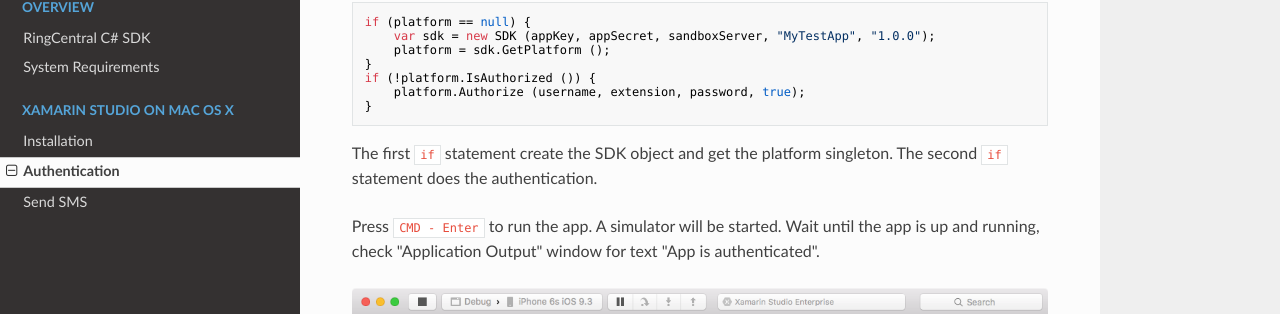
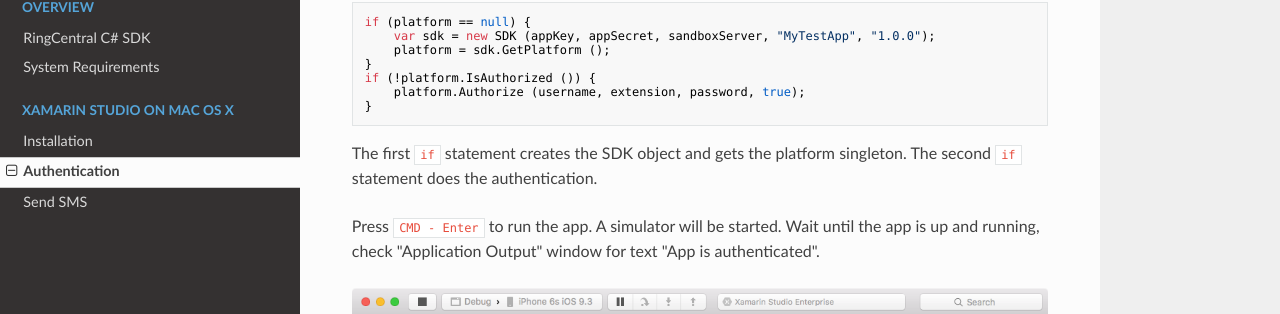
Before and after one commit to tylerlong/ringcentral-csharp-docs, an MkDocs documentation site: the page built from docs/mac/authentication.md, in a window 1280 px wide and 900 px high, scrolled down 2326 px. Shown: the part 114-428 px from the top of the window. Built offline with MkDocs 1.6.1, drawn with Linux system fonts in a browser that asks for light colours; nearby versions of some CDN libraries; old or Windows-style settings are respelled for this version of MkDocs.

Commit message:
Fix typos

````diff
--- a/docs/mac/authentication.md
+++ b/docs/mac/authentication.md
@@ -91,7 +91,7 @@ if (!platform.IsAuthorized ()) {
 }
 ```
 
-The first `if` statement create the SDK object and get the platform singleton.
+The first `if` statement creates the SDK object and gets the platform singleton.
 The second `if` statement does the authentication.
 
 Press `CMD - Enter` to run the app. A simulator will be started. Wait until the app is up and running, check "Application Output" window for text "App is authenticated".
````
